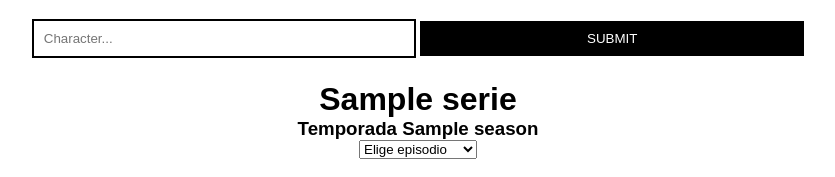
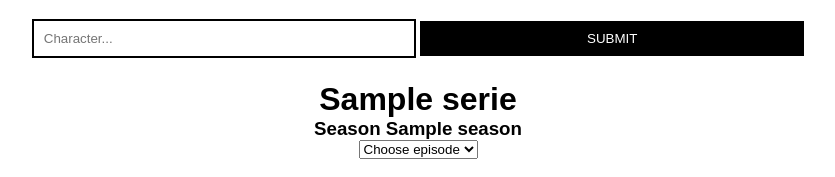
Before and after one commit to aortiz2407/IIC3101_t1, a Django app: template bbapp/core/templates/core/season.html in a window 1280 px wide. Shown: the part 1065-1242 px from the top of the page, without its empty margins (222-1057 px from the left). Run offline with Django 3.2, Linux system fonts and the light colour scheme; the template is opened without the code that fills it: most values are stand-ins (such as "Sample title", 1, 10 or a date in 2020).

Commit message:
Update season.html

```diff
--- a/bbapp/core/templates/core/season.html
+++ b/bbapp/core/templates/core/season.html
@@ -67,9 +67,9 @@
 
     <form method="GET">
         <h1> {{season_description.Serie}} </h1>
-            <h3>Temporada {{season_description.season}}</h3>
+            <h3> Season {{season_description.season}}</h3>
                 <select name="episodio" onchange="this.form.submit()">
-                    <option value=None> Elige episodio </option>
+                    <option value=None> Choose episode </option>
                     {% for episode in season_description.episodes %}
                         <option value={{episode.episode_id}}> {{episode.title}} </option>
                     {% endfor %}
```
